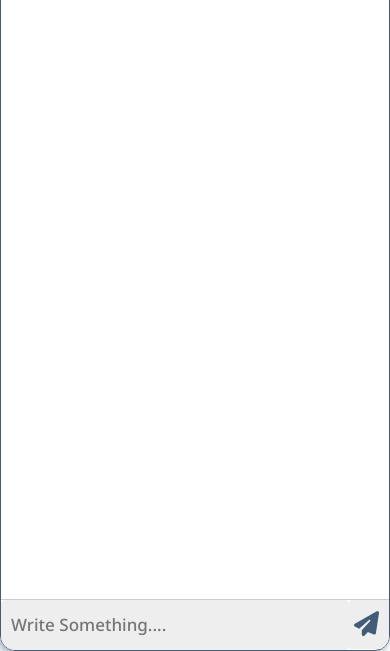
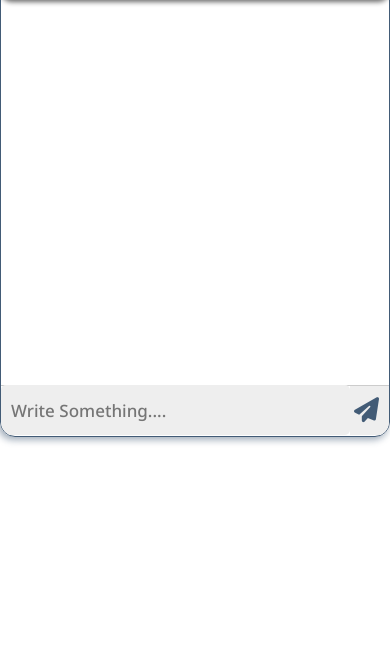
Before and after one commit to Siddique-Ahmed/Chat-Bot, a plain HTML site: page index.html in a window 390 px wide. Shown: the part 193-844 px from the top of the page. Drawn offline with nearby package versions, Linux system fonts and the light colour scheme.

Commit message:
media query

```diff
--- a/style.css
+++ b/style.css
@@ -176,8 +176,15 @@
 /* ##################### medai query ######################### */
 
 @media (max-width:410px){
+
+  .container{
+    height: 90vh;
+    display: flex;
+    justify-content: center;
+    align-items: center;
+  }
   .chatBoxContainer{
-    height: 100%;
-    width: 100%;
+    /* height: 100%;
+    width: 100%; */
   }
 }
```
